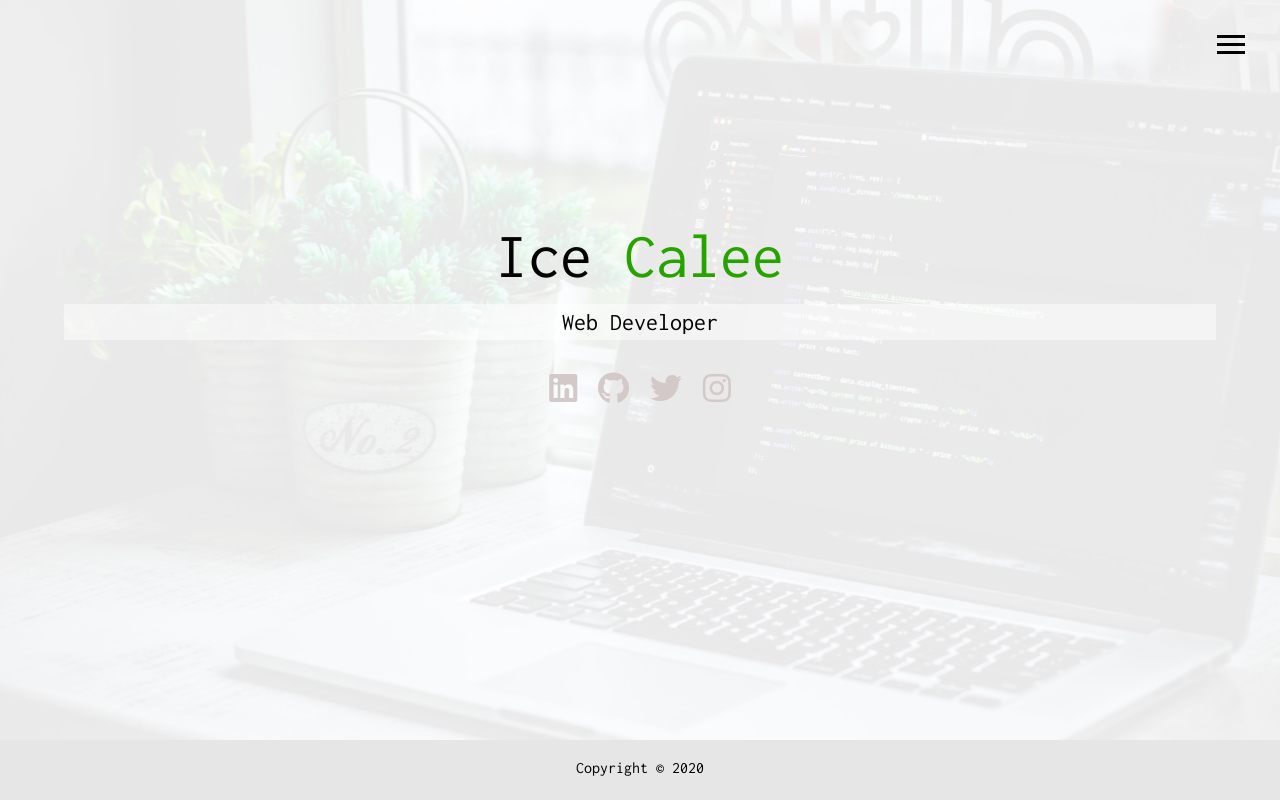
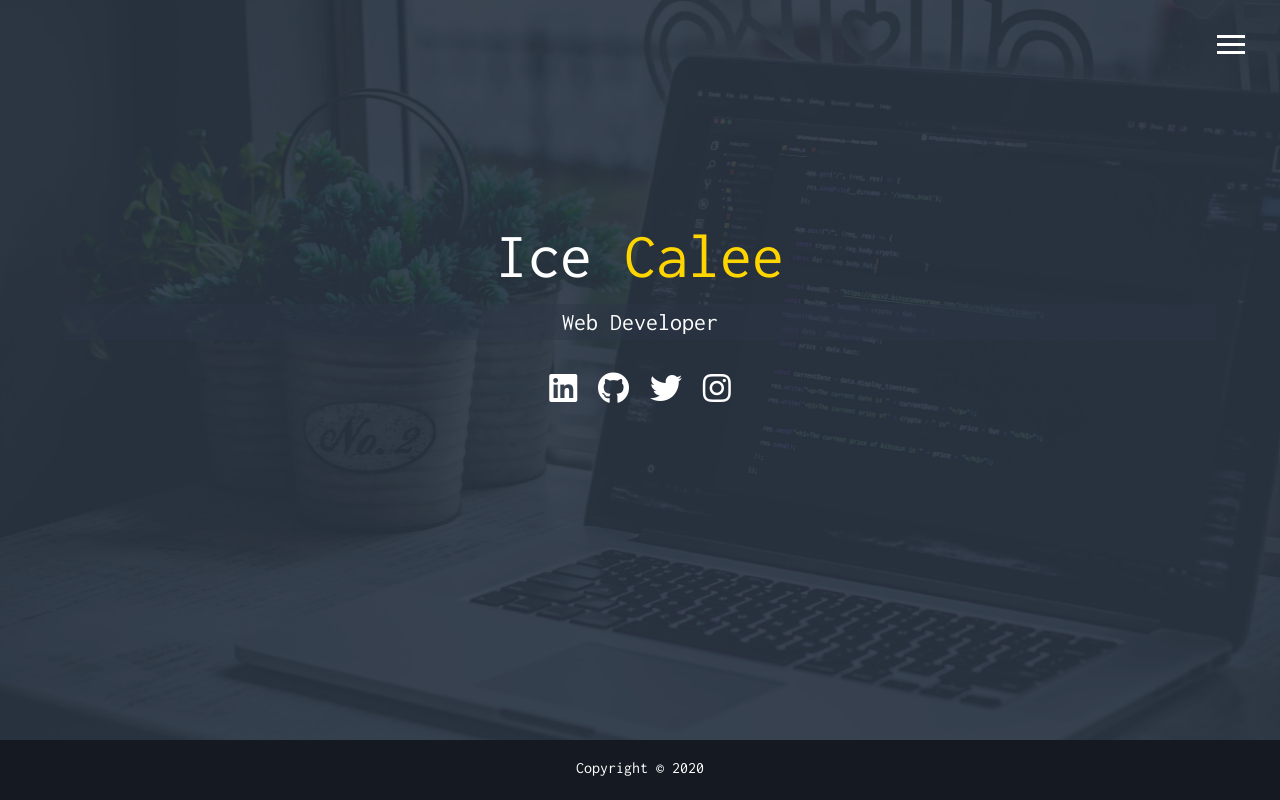
Before and after one commit to alive2020/my_portfolio, a website: page views/index.html in a window 1280 px wide. Drawn offline with Linux system fonts and the light colour scheme.

Commit message:
Changed pj align, colors

```diff
--- a/scss/_config.scss
+++ b/scss/_config.scss
@@ -1,5 +1,5 @@
-$primary-color: #ffffff;
-$secondary-color: #27a300;
+$primary-color: #293241;
+$secondary-color: #ffd500;
 $show-home-image: true;
 $home-image: url(../img/background.jpg);
 $background-opacity: 0.9;
--- a/scss/_mobile.scss
+++ b/scss/_mobile.scss
@@ -89,13 +89,14 @@
 
     .projects {
         grid-template-columns: repeat(2, 1fr);
+        grid-row-gap: 2rem ;
     }
 }
 
 // Smartphones
 @include mediaSm {
     main#home h1 {
-        margin-top: 10vh;
+        margin-top: 25vh;
     }
 
     .projects {
--- a/scss/main.scss
+++ b/scss/main.scss
@@ -31,7 +31,7 @@ h1,h2,h3 {
 }
 
 a {
-    color: rgb(212, 201, 201);
+    color: rgb(255, 255, 255);
     text-decoration: none;
 }
 
@@ -112,7 +112,7 @@ main {
     img {
         width: 100%;
         height: 70%;
-        object-fit:cover;
+        object-fit:fill;
         border-radius: 1%;
 
         &:hover {
```
Also changed, not shown: views/css/main.css.
